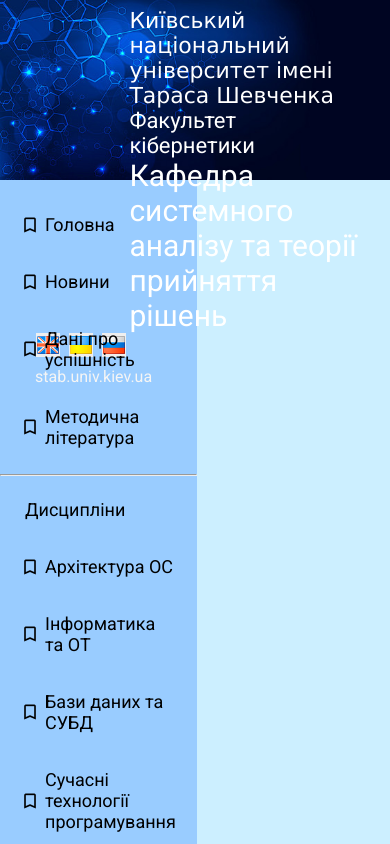
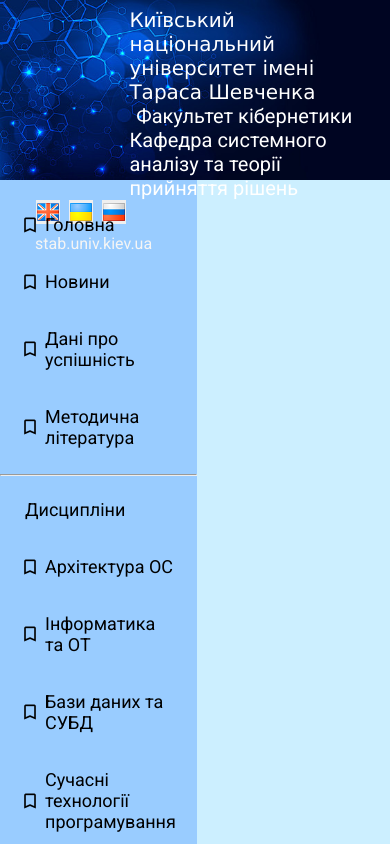
Before and after one commit to Dunridge/stab-univ, an Angular app: page / in a window 390 px wide. Shown: the top 844 px of the page. Built offline with nearby package versions, Linux system fonts and the light colour scheme.

Commit message:
added adaptive features for the header

```diff
--- a/src/app/header/header.component.css
+++ b/src/app/header/header.component.css
@@ -28,14 +28,6 @@
   display: flex;
   justify-content: space-around;
 }
-
-/*.navbar-brand {*/
-/*  position: relative;*/
-/*  bottom: 5px;*/
-/*  color: white;*/
-/*  transform: rotate(270deg);*/
-/*  right: 74px;*/
-/*}*/
 
 .nav-title {
   color: white;
@@ -85,3 +77,9 @@
 .info-container {
   display: block;
 }
+
+@media screen and (max-width: 1210px) {
+  .info-section > * {
+    font-size: 20px;
+  }
+}
```
